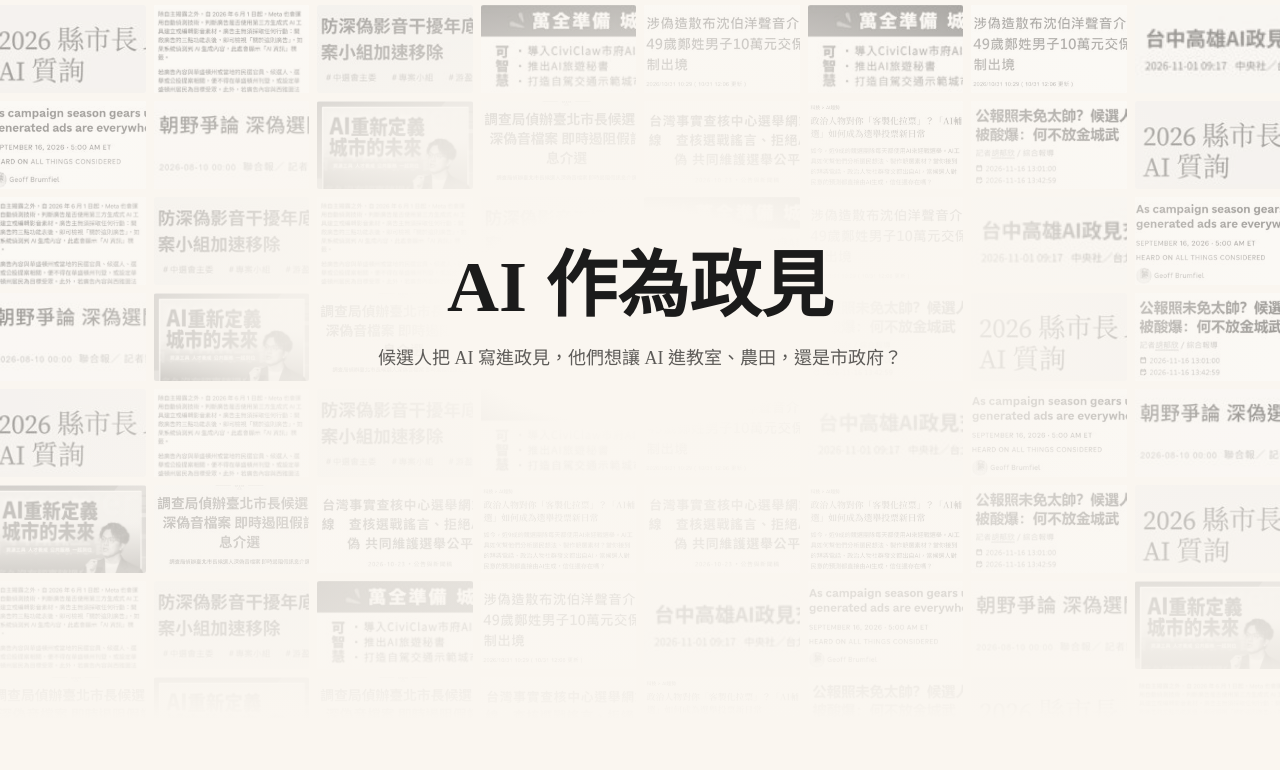
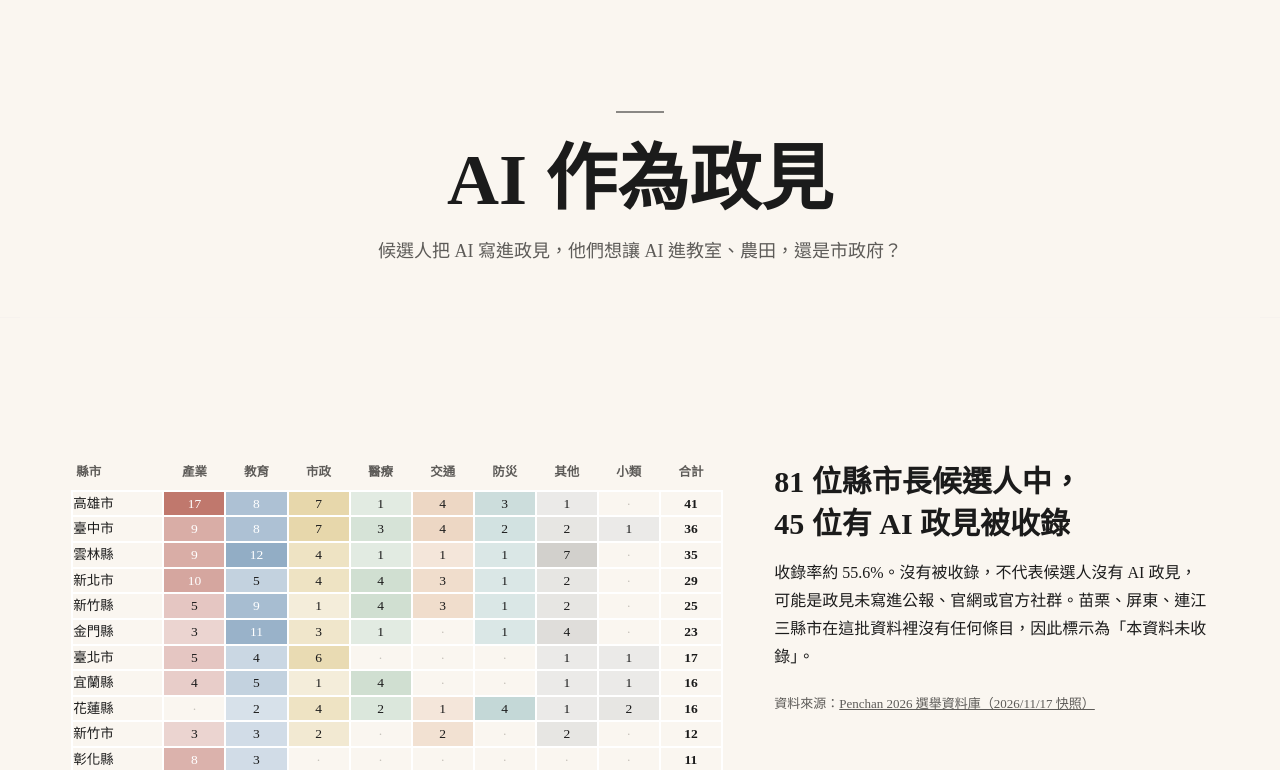
Before and after one commit to Mabel0512/Mabel0512.github.io, a plain HTML site: page as07/index.html in a window 1280 px wide. Shown: the part 5201-5971 px from the top of the page. Drawn offline with Linux system fonts and the light colour scheme.

Commit message:
AS07: 章節轉場更自然，移除引言後的新聞背景
Co-Authored-By: Claude Opus 5.5 <noreply@anthropic.com>
Claude-Session: https://claude.ai/code/session_01Rg7fueHFVkPAQzy1BPbugd

```diff
--- a/as07/index.html
+++ b/as07/index.html
@@ -421,6 +421,22 @@ mark.hl.in{background-size:100% 100%}
 .anfine{margin-top:26px;font-size:13px;color:var(--mute)}
 .anfine p{margin:0 0 6px!important}
 @media(max-width:700px){.anrow{grid-template-columns:minmax(0,1fr);gap:4px}.anhead{display:none}}
+
+/* smoother chapter transitions */
+.pano{-webkit-mask-image:linear-gradient(to bottom,transparent 0,#000 24%,#000 76%,transparent 100%);mask-image:linear-gradient(to bottom,transparent 0,#000 24%,#000 76%,transparent 100%);transition:opacity 1.4s ease}
+.title:not(.vis) .pano,.hzwrap:not(.vis) .pano,.ending:not(.vis) .pano{opacity:0}
+.rv{transition:opacity 1s ease,transform 1s cubic-bezier(.2,.7,.2,1)}
+.rv:not(.in2){opacity:0;transform:translateY(28px)}
+.ai-note{background:linear-gradient(to bottom,#faf6f0 0,#f3eee6 28%)}
+@media(prefers-reduced-motion:reduce){.rv,.pano{transition:none}.rv:not(.in2){opacity:1;transform:none}}
+
+/* no background wall after intro; chapter headings inline */
+.title .pano,.hzwrap .pano,.ending .pano{display:none!important}
+.title::after,.hzwrap::after,.ending::after{display:none}
+.title{min-height:auto;padding:24svh 0 4svh;scroll-snap-align:none}
+.title .tin::before{content:"";display:block;width:48px;height:2px;background:var(--ink);opacity:.5;margin:0 auto 26px}
+@media(min-width:861px){.scrolly .cstep:first-child{min-height:110svh;justify-content:flex-start;padding-top:18svh}}
+@media(max-width:860px){.title{padding:16svh 0 2svh}}
 </style>
 </head>
 <body>
@@ -927,6 +943,14 @@ view.addEventListener('keydown',e=>{if(e.key==='ArrowRight'){e.preventDefault();
 let st=null;view.addEventListener('scroll',()=>{clearTimeout(st);st=setTimeout(()=>{const i=Math.round(view.scrollLeft/view.clientWidth);if(i!==idx)show(i)},120)},{passive:true});
 show(0);
 }
+
+(()=>{const secs=document.querySelectorAll('.title,.hzwrap,.ending');
+const so=new IntersectionObserver(es=>es.forEach(e=>e.target.classList.toggle('vis',e.isIntersecting)),{rootMargin:'-15% 0px -15% 0px'});
+secs.forEach(s=>so.observe(s));
+const els=document.querySelectorAll('.title .tin>*,.hzhead,.hzview,.hzbar,.ein>*,.ai-note h2,.ai-note table,.ai-note p');
+els.forEach((el,i)=>{el.classList.add('rv');const sib=[...el.parentElement.children].indexOf(el);el.style.transitionDelay=Math.min(sib,3)*0.15+'s'});
+const ro=new IntersectionObserver(es=>es.forEach(e=>{if(e.isIntersecting){e.target.classList.add('in2');ro.unobserve(e.target)}}),{rootMargin:'0px 0px -12% 0px'});
+els.forEach(el=>ro.observe(el));})();
 </script>
 </body>
 </html>
```
